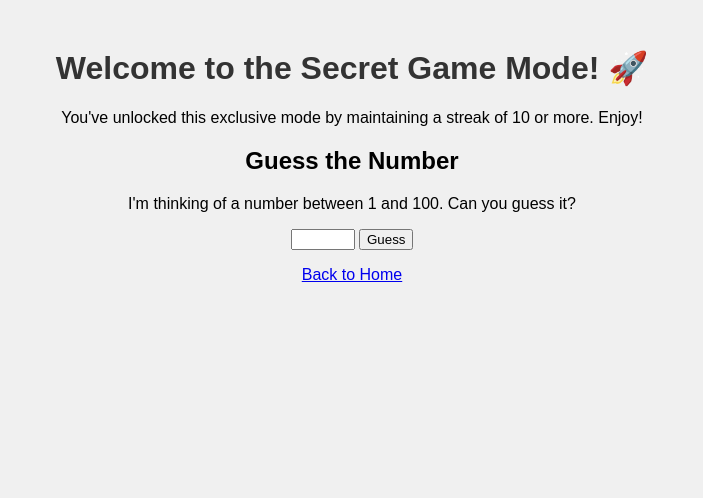
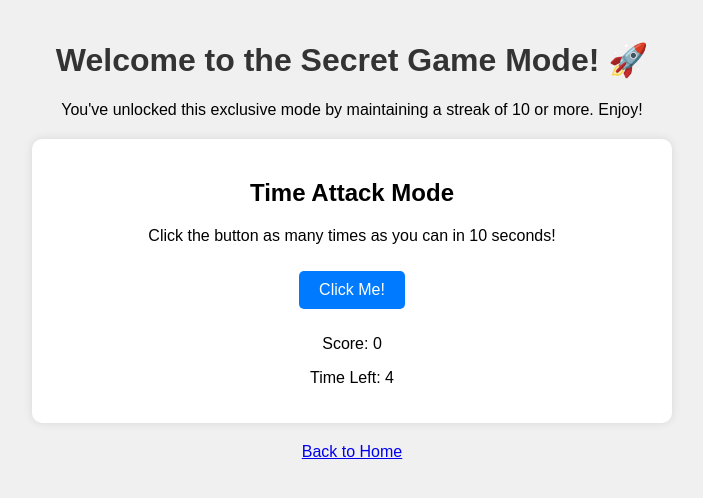
Before and after one commit to mips2/Site-of-Theseus, a Flask app: template website/templates/secret_game_mode.html in a window 1280 px wide. Shown: the top 498 px of the page, without its empty margins (288-991 px from the left). Run offline with Flask 2, Linux system fonts and the light colour scheme; the template is opened without the code that fills it, so the values that code supplies are empty.

Commit message:
Auto-update from AI on 2025-01-09T00:51:45.542022
Changes made to non-app.py files.

```diff
--- a/website/static/styles.css
+++ b/website/static/styles.css
@@ -2,6 +2,7 @@ body {
     font-family: Arial, sans-serif;
     text-align: center;
     background-color: #f0f0f0;
+    margin: 0;
     padding: 20px;
 }
 
@@ -9,37 +10,54 @@ h1 {
     color: #333;
 }
 
-.btn {
-    display: inline-block;
-    margin: 10px;
+#game-container, #roulette-container, #rewards-list {
+    background-color: #fff;
+    padding: 20px;
+    border-radius: 10px;
+    box-shadow: 0 0 10px rgba(0, 0, 0, 0.1);
+    margin: 20px auto;
+    max-width: 600px;
+}
+
+button {
     padding: 10px 20px;
+    font-size: 16px;
+    cursor: pointer;
+    border: none;
+    border-radius: 5px;
     background-color: #007bff;
     color: white;
-    text-decoration: none;
-    border-radius: 5px;
+    margin: 10px;
 }
 
-.btn:hover {
+button:hover {
     background-color: #0056b3;
 }
 
-.unlocked {
-    color: green;
+#emoji-display {
+    font-size: 50px;
+    margin: 20px;
 }
 
-.locked {
-    color: gray;
+#confetti-container {
+    position: fixed;
+    top: 0;
+    left: 0;
+    width: 100%;
+    height: 100%;
+    pointer-events: none;
+    z-index: 1000;
 }
 
-button[type="submit"] {
-    font-size: 2em;
-    padding: 20px;
-    margin: 10px;
-    border: none;
-    background: none;
-    cursor: pointer;
+.confetti {
+    position: absolute;
+    width: 10px;
+    height: 10px;
+    background-color: red;
+    animation: fall linear infinite;
 }
 
-button[type="submit"]:hover {
-    transform: scale(1.1);
+@keyframes fall {
+    0% { transform: translateY(-10vh) rotate(0deg); }
+    100% { transform: translateY(110vh) rotate(360deg); }
 }
--- a/website/templates/secret_game_mode.html
+++ b/website/templates/secret_game_mode.html
@@ -9,34 +9,40 @@
 <body>
     <h1>Welcome to the Secret Game Mode! 🚀</h1>
     <p>You've unlocked this exclusive mode by maintaining a streak of 10 or more. Enjoy!</p>
+
     <div id="game-container">
-        <h2>Guess the Number</h2>
-        <p>I'm thinking of a number between 1 and 100. Can you guess it?</p>
-        <input type="number" id="guess-input" min="1" max="100">
-        <button id="guess-button">Guess</button>
-        <p id="result-message"></p>
+        <h2>Time Attack Mode</h2>
+        <p>Click the button as many times as you can in 10 seconds!</p>
+        <button id="click-button">Click Me!</button>
+        <p id="score">Score: 0</p>
+        <p id="timer">Time Left: 10</p>
     </div>
-    <a href="{{ url_for('home') }}">Back to Home</a>
 
     <script>
-        const secretNumber = Math.floor(Math.random() * 100) + 1;
-        const guessButton = document.getElementById('guess-button');
-        const guessInput = document.getElementById('guess-input');
-        const resultMessage = document.getElementById('result-message');
+        let score = 0;
+        let timeLeft = 10;
+        let timerInterval;
 
-        guessButton.addEventListener('click', () => {
-            const userGuess = parseInt(guessInput.value);
-            if (userGuess === secretNumber) {
-                resultMessage.textContent = "Congratulations! You guessed it! 🎉";
-                resultMessage.style.color = "green";
-            } else if (userGuess < secretNumber) {
-                resultMessage.textContent = "Too low! Try again. 🔽";
-                resultMessage.style.color = "red";
-            } else {
-                resultMessage.textContent = "Too high! Try again. 🔼";
-                resultMessage.style.color = "red";
-            }
+        document.getElementById('click-button').addEventListener('click', () => {
+            score++;
+            document.getElementById('score').textContent = `Score: ${score}`;
         });
+
+        function startTimer() {
+            timerInterval = setInterval(() => {
+                timeLeft--;
+                document.getElementById('timer').textContent = `Time Left: ${timeLeft}`;
+                if (timeLeft <= 0) {
+                    clearInterval(timerInterval);
+                    alert(`Time's up! Your final score is ${score}.`);
+                    document.getElementById('click-button').disabled = true;
+                }
+            }, 1000);
+        }
+
+        startTimer();
     </script>
+
+    <a href="{{ url_for('home') }}">Back to Home</a>
 </body>
 </html>
```
Also changed, not shown: website/templates/emoji_roulette.html (+7 -7 lines), website/templates/game_result.html (+18 -1 lines), website/templates/streak_rewards.html (+11 -5 lines).
